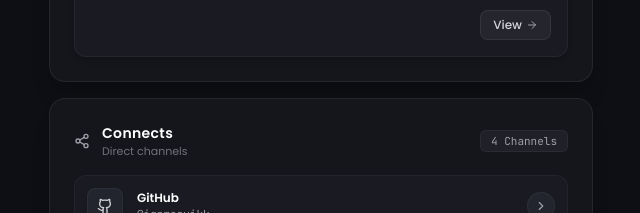
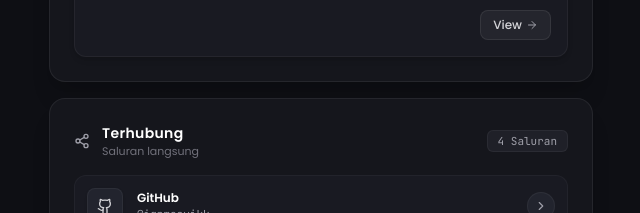
Before and after one commit to about-vann/my-portofolio, a React (Vite) app: page / in a window 1280 px wide. Shown: the part 1520-1733 px from the top of the page, without its empty margins (319-959 px from the left). Built offline with nearby package versions, Linux system fonts and the light colour scheme; a web font is replaced by a local one.

Commit message:
fix: localize contact section

```diff
--- a/src/components/ContactSection.tsx
+++ b/src/components/ContactSection.tsx
@@ -1,116 +1,37 @@
 import React from 'react';
 import { motion } from 'motion/react';
-import {
-  Share2,
-  Github,
-  Send,
-  Instagram,
-  Mail,
-  ChevronRight
-} from 'lucide-react';
+import { Share2, Github, Send, Instagram, Mail, ChevronRight } from 'lucide-react';
 import { ThemeAccent, Language } from '../types';
 import { PERSONAL_INFO } from '../data/portfolioData';
 
-interface ContactProps {
-  accent: ThemeAccent;
-  lang: Language;
-}
+interface ContactProps { accent: ThemeAccent; lang: Language; }
 
 export const ContactSection: React.FC<ContactProps> = ({ lang }) => {
+  const id = lang === 'id';
   const channels = [
-    {
-      id: 'github',
-      name: 'GitHub',
-      handle: PERSONAL_INFO.githubHandle || '@ignmasvikk',
-      url: PERSONAL_INFO.github,
-      icon: Github,
-    },
-    {
-      id: 'telegram',
-      name: 'Telegram',
-      handle: PERSONAL_INFO.telegramHandle || '@masvanz',
-      url: PERSONAL_INFO.telegram,
-      icon: Send,
-    },
-    {
-      id: 'instagram',
-      name: 'Instagram',
-      handle: PERSONAL_INFO.instagramHandle || '@piikkkri_',
-      url: PERSONAL_INFO.instagram,
-      icon: Instagram,
-    },
-    {
-      id: 'email',
-      name: 'Email',
-      handle: PERSONAL_INFO.email || 'vanndx26@gmail.com',
-      url: `mailto:${PERSONAL_INFO.email}`,
-      icon: Mail,
-    },
+    { id:'github', name:'GitHub', handle:PERSONAL_INFO.githubHandle || '@ignmasvikk', url:PERSONAL_INFO.github, icon:Github },
+    { id:'telegram', name:'Telegram', handle:PERSONAL_INFO.telegramHandle || '@masvanz', url:PERSONAL_INFO.telegram, icon:Send },
+    { id:'instagram', name:'Instagram', handle:PERSONAL_INFO.instagramHandle || '@piikkkri_', url:PERSONAL_INFO.instagram, icon:Instagram },
+    { id:'email', name:'Email', handle:PERSONAL_INFO.email || 'vanndx26@gmail.com', url:`mailto:${PERSONAL_INFO.email}`, icon:Mail },
   ];
 
   return (
     <section id="contact" className="w-full">
-      <motion.div
-        initial={{ opacity: 0, y: 15 }}
-        whileInView={{ opacity: 1, y: 0 }}
-        viewport={{ once: true, margin: '-40px' }}
-        transition={{ duration: 0.5, ease: [0.16, 1, 0.3, 1] }}
-        className="w-full rounded-2xl bg-[#15161c] border border-white/[0.07] p-5 sm:p-6 shadow-xl space-y-4"
-      >
-        {/* Header matching the video */}
+      <motion.div initial={{ opacity:0,y:15 }} whileInView={{ opacity:1,y:0 }} viewport={{ once:true,margin:'-40px' }} transition={{ duration:.5,ease:[.16,1,.3,1] }} className="w-full rounded-2xl bg-[#15161c] border border-white/[0.07] p-5 sm:p-6 shadow-xl space-y-4">
         <div className="flex items-center justify-between">
           <div className="flex items-center gap-3">
             <Share2 className="w-4 h-4 text-zinc-400" />
-            <div>
-              <h2 className="text-sm font-semibold text-white tracking-wide">
-                Connects
-              </h2>
-              <p className="text-[11px] text-zinc-500 font-normal">
-                Direct channels
-              </p>
-            </div>
+            <div><h2 className="text-sm font-semibold text-white tracking-wide">{id ? 'Terhubung' : 'Connect'}</h2><p className="text-[11px] text-zinc-500 font-normal">{id ? 'Saluran langsung' : 'Direct channels'}</p></div>
           </div>
-
-          <span className="text-[11px] px-2.5 py-0.5 rounded-md bg-[#1f2028] text-zinc-400 font-mono border border-white/5">
-            {channels.length} Channels
-          </span>
+          <span className="text-[11px] px-2.5 py-0.5 rounded-md bg-[#1f2028] text-zinc-400 font-mono border border-white/5">{channels.length} {id ? 'Saluran' : 'Channels'}</span>
         </div>
-
-        {/* Direct Channels Cards Stack */}
         <div className="space-y-2">
-          {channels.map((ch) => {
-            const IconComp = ch.icon;
-
-            return (
-              <a
-                key={ch.id}
-                href={ch.url}
-                target="_blank"
-                rel="noreferrer"
-                className="group flex items-center justify-between p-3 rounded-xl bg-[#191a22] hover:bg-[#1d1e28] border border-white/[0.04] hover:border-white/10 transition-all duration-200 cursor-pointer select-none"
-              >
-                {/* Left: Icon & Info */}
-                <div className="flex items-center gap-3.5">
-                  <div className="w-9 h-9 rounded-lg bg-[#22242e] border border-white/5 flex items-center justify-center text-zinc-300 group-hover:text-white group-hover:bg-[#282a36] transition-colors shadow-sm">
-                    <IconComp className="w-4 h-4" />
-                  </div>
-                  <div>
-                    <h3 className="text-xs font-semibold text-white group-hover:text-cyan-400 transition-colors">
-                      {ch.name}
-                    </h3>
-                    <p className="text-[11px] text-zinc-400 font-mono">
-                      {ch.handle}
-                    </p>
-                  </div>
-                </div>
-
-                {/* Right: Chevron Arrow */}
-                <div className="w-7 h-7 rounded-full bg-[#22242e] border border-white/5 flex items-center justify-center text-zinc-400 group-hover:text-white group-hover:translate-x-0.5 transition-all">
-                  <ChevronRight className="w-3.5 h-3.5" />
-                </div>
-              </a>
-            );
-          })}
+          {channels.map((ch) => { const IconComp = ch.icon; return (
+            <a key={ch.id} href={ch.url} target="_blank" rel="noreferrer" className="group flex items-center justify-between p-3 rounded-xl bg-[#191a22] hover:bg-[#1d1e28] border border-white/[0.04] hover:border-white/10 transition-all duration-200 cursor-pointer select-none">
+              <div className="flex items-center gap-3.5"><div className="w-9 h-9 rounded-lg bg-[#22242e] border border-white/5 flex items-center justify-center text-zinc-300 group-hover:text-white group-hover:bg-[#282a36] transition-colors shadow-sm"><IconComp className="w-4 h-4" /></div><div><h3 className="text-xs font-semibold text-white group-hover:text-cyan-400 transition-colors">{ch.name}</h3><p className="text-[11px] text-zinc-400 font-mono">{ch.handle}</p></div></div>
+              <div className="w-7 h-7 rounded-full bg-[#22242e] border border-white/5 flex items-center justify-center text-zinc-400 group-hover:text-white group-hover:translate-x-0.5 transition-all"><ChevronRight className="w-3.5 h-3.5" /></div>
+            </a>
+          ); })}
         </div>
       </motion.div>
     </section>
```
